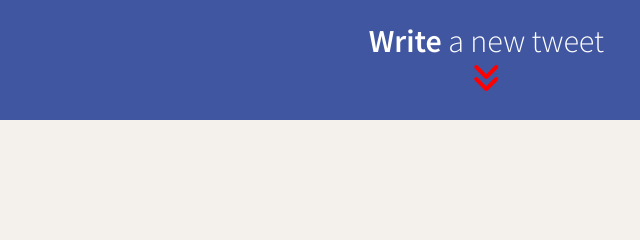
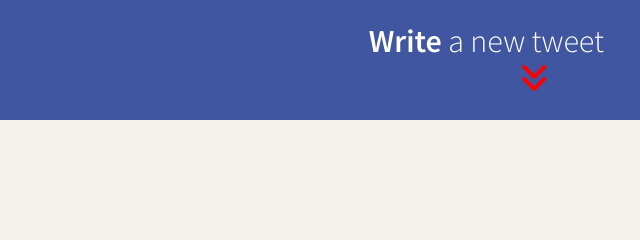
Before and after one commit to Mbtj/tweeter, a website: page public/index.html in a window 1280 px wide. Shown: the top 240 px of the page, 640-1280 px from the left. Drawn offline with nearby package versions, Linux system fonts and the light colour scheme.

Commit message:
add personal note comment

```diff
--- a/public/styles/nav.css
+++ b/public/styles/nav.css
@@ -9,18 +9,22 @@ nav {
 
   background-color: #4056A1;
   color: #FFFFFF;
-
+  z-index: 1;
 }
 
-span {
+/* Personal note: the ">" operator says to style only the first span within the nav element. Thank you Shaun*/
+nav > span {
   font-family: Bungee, sans-serif;
   font-size: 48px;
 }
 
 .nav-right{
   font-size: 32px;
+  display: flex;
+  flex-direction: column;
 }
 
-.arrow {
+.fa-angles-down {
+  margin-left: 3em;
   color: red;
 }
```
